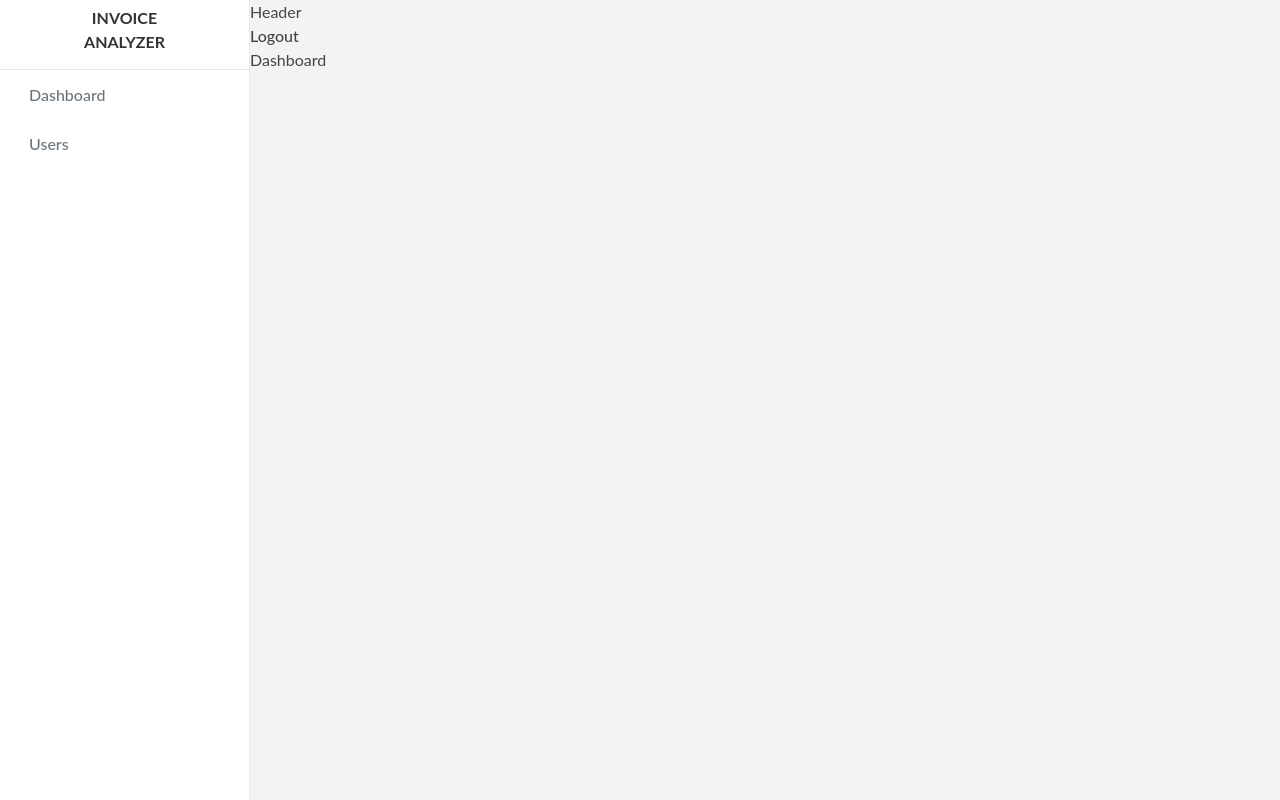
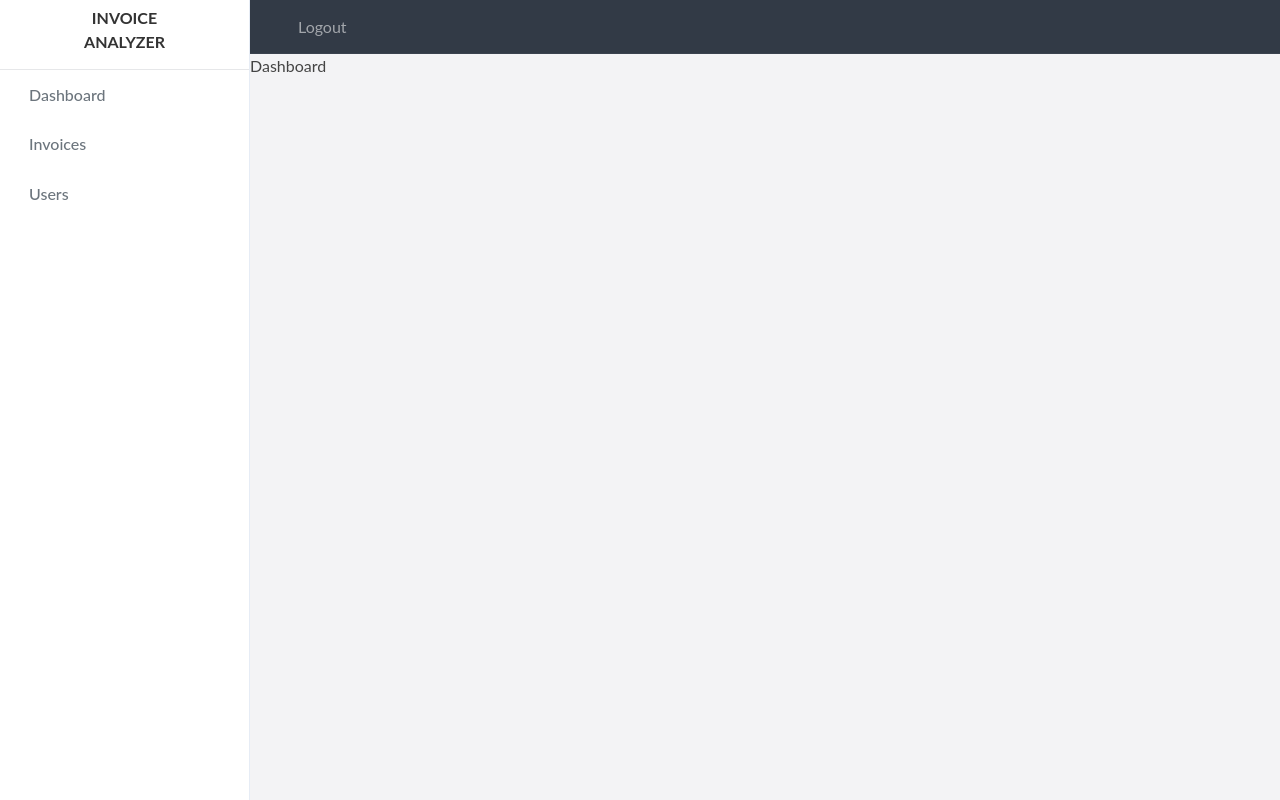
Before and after one commit to nterms/invoice-analyzer, a React (Vite) app: page /dashboard in a window 1280 px wide. Built offline with nearby package versions, Linux system fonts and the light colour scheme; no server answers; sample sign-in values are in the browser's storage; a web font is replaced by a local one.

Commit message:
Login and set user data

```diff
--- a/src/App.css
+++ b/src/App.css
@@ -1,5 +1,5 @@
 @import "assets/css/master.css";
 
-.login-signup-form .form-control {
-  width: 250px;
+.login-signup-form {
+  width: 400px;
 }
--- a/src/components/DefaultLayout.jsx
+++ b/src/components/DefaultLayout.jsx
@@ -1,8 +1,10 @@
 import { Link, Navigate, Outlet } from "react-router-dom";
 import { useStateContext } from "../contexts/ContextProvider";
+import { useEffect } from "react";
+import axiosClient from "../axios-client"
 
 export default function DefaultLayout() {
-    const {user, token, setToken} = useStateContext()
+    const {user, token, setUser, setToken} = useStateContext()
 
     if (!token) {
         return <Navigate to="/login"/>
@@ -12,6 +14,17 @@ export default function DefaultLayout() {
         evt.preventDefault()
         setToken(null)
     }
+
+    useEffect(() => {
+        axiosClient.get('/user')
+            .then(({data}) => {
+                console.log(data)
+                setUser(data)
+            })
+            .catch(err => {
+                console.log(err);
+            })
+    })
 
     return (
         <>
@@ -23,19 +36,23 @@ export default function DefaultLayout() {
                 </div>
                 <ul className="components text-secondary">
                     <li><Link to="/dashboard"><i className="fas fa-home"></i> Dashboard</Link></li>
-                    <li><Link to="/users"><i class="fas fa-user"></i> Users</Link></li>
+                    <li><Link to="/invoices"><i className="fas fa-file"></i> Invoices</Link></li>
+                    <li><Link to="/users"><i className="fas fa-user"></i> Users</Link></li>
                 </ul>
             </nav>
             <div id="body" className="active">
-                <header>
-                    <div>
-                        Header
+                <nav className="navbar navbar-expand-lg navbar-dark bg-dark">
+                    <div className="collapse navbar-collapse" id="navbarText">
+                        <ul className="navbar-nav ml-auto">
+                            <li className="nav-item active">
+                                <span className="nav-link">{user.name}</span>
+                            </li>
+                            <li className="nav-item">
+                                <a href="#" onClick={onLogout} className="nav-link">Logout</a>
+                            </li>
+                        </ul>
                     </div>
-                    <div>
-                        {user.name}
-                        <a href="#" onClick={onLogout} className="btn-logout">Logout</a>
-                    </div>
-                </header>
+                </nav>
                 <main>
                     <Outlet />
                 </main>
--- a/src/views/Login.jsx
+++ b/src/views/Login.jsx
@@ -1,19 +1,64 @@
+import { useRef, useState } from "react"
 import { Link } from "react-router-dom"
+import { useStateContext } from "../contexts/ContextProvider"
+import axiosClient from "../axios-client"
 
 export default function Login() {
+    const emailRef = useRef()
+    const passwordRef = useRef()
+    const [errors, setErrors] = useState(null)
+    const {setUser, setToken} = useStateContext()
 
     const onSubmit = (evt) => {
         evt.preventDefault()
+
+        const payload = {
+            email: emailRef.current.value,
+            password: passwordRef.current.value
+        }
+
+        axiosClient.post('/login', payload)
+            .then(({data}) => {
+                setUser(data.user)
+                setToken(data.token)
+            })
+            .catch(err => {
+                console.log(err);
+                const response = err.response
+
+                if (response && response.status === 422) {
+                    if (response.data.errors) {
+                        setErrors(response.data.errors)
+                    } else {
+                        setErrors({
+                            email: [response.data.message]
+                        })
+                    }
+                }
+            })
     }
 
     return (
-        <div className="login-signup-form animated fadeInDown">
+        <div className="card mx-auto p-5 login-signup-form animated fadeInDown">
             <div className="form">
-                <h1 >Login</h1>
+                <h1 className="text-uppercase mb-4">Login</h1>
+
+                {errors && <div className="alert alert-danger">
+                    {Object.keys(errors).map(key => (
+                        <div>{errors[key][0]}</div>
+                    ))}
+                </div>}
+
                 <form onSubmit={onSubmit}>
-                    <input type="email" placeholder="Email" />
-                    <input type="password" placeholder="Password" />
-                    <button className="btn btn-block">Login</button>
+                    <div className="form-group mb-2">
+                        <input ref={emailRef} type="email" placeholder="Email" className="form-control" />
+                    </div>
+                    <div className="form-group">
+                        <input ref={passwordRef} type="password" placeholder="Password" className="form-control" />
+                    </div>
+                    <div className="my-3">
+                        <button className="btn btn-primary d-block w-100">Login</button>
+                    </div>
                     <p className="message">
                         Not Registered? <Link to="/signup">Create an account</Link>
                     </p>
```
